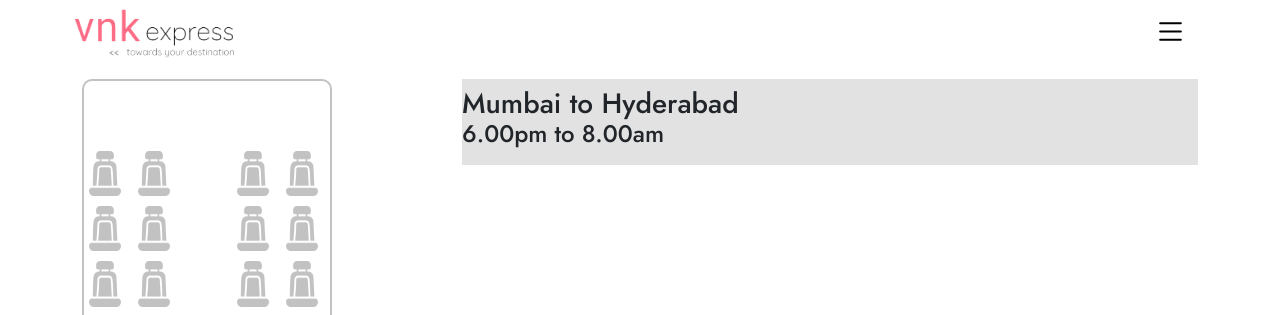
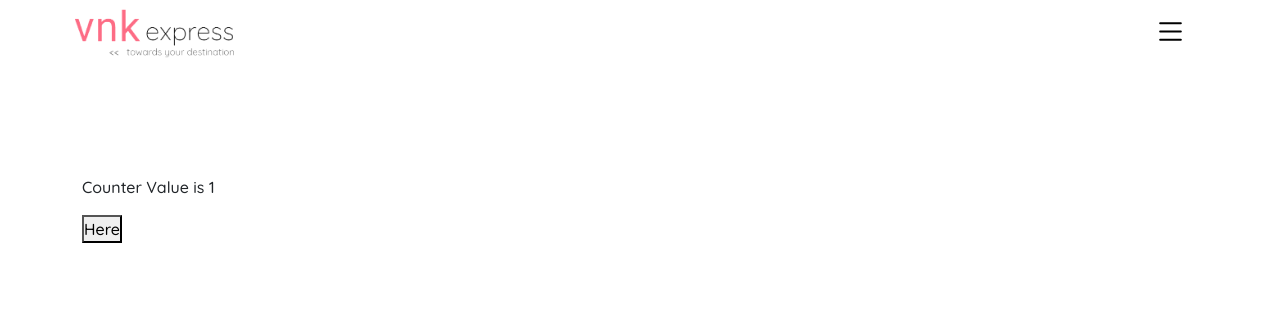
Before and after one commit to Vinayak539/vnkexpress-react-frontend, a React (Create React App) app: page /book-seats in a window 1280 px wide. Shown: the top 315 px of the page. Built offline with nearby package versions, Linux system fonts and the light colour scheme.

Commit message:
practice code

```diff
--- a/src/modules/bookSeats.jsx
+++ b/src/modules/bookSeats.jsx
@@ -10,12 +10,20 @@ import '../styles/bookSeats.css';
 import reactSelect from 'react-select';
 
 export default class BookSeats extends React.Component{
+    constructor(){
+        super();
+        this.state = {stateVal: 1}
+    }
   render(){
     return(
         <div>
         <Header/>
             <div className="py-2">
                 <div className="container py-2">
+                    <div className="pactice my-5 py-5">
+                        <p>Counter Value is {this.state.stateVal}</p>
+                        <button onClick={()=>{this.setState(this.state.stateVal=3)}}>Here</button>
+                    </div>
                     <div className="row">
                     <div className="col-lg-4">
                         <div className="layout_container">
```
